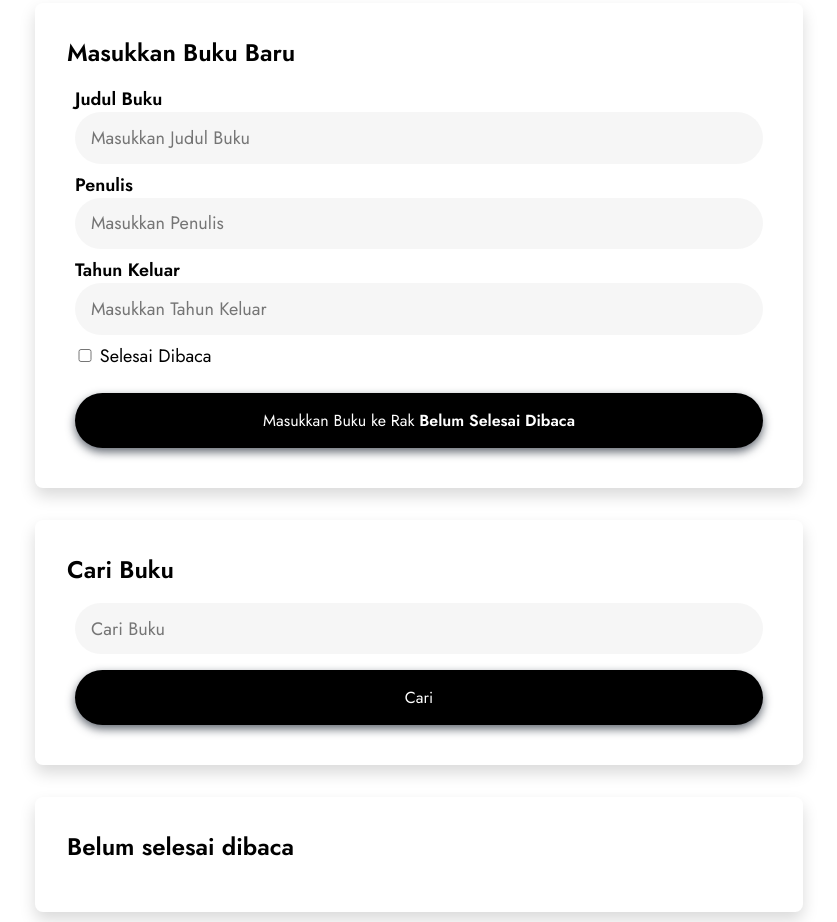
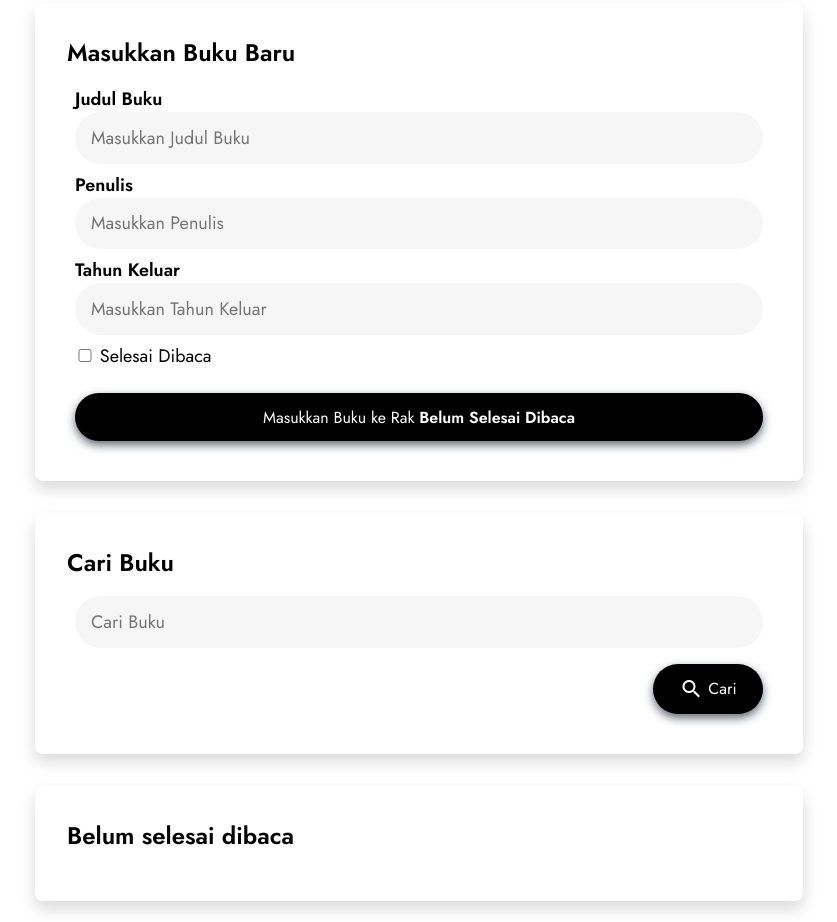
Before and after one commit to MuhammadFarhan200/Front-EndWebPemula, a plain HTML site: page Submission/index.html in a window 1280 px wide. Shown: the part 523-1445 px from the top of the page, without its empty margins (221-1058 px from the left). Drawn offline with Linux system fonts and the light colour scheme; some packages are replaced by stand-ins of ours; a script that the page names is missing.

Commit message:
Belajar Javascript

```diff
--- a/Submission/css/style.css
+++ b/Submission/css/style.css
@@ -7,13 +7,13 @@
 }
 
 * {
+    font-family: 'Jost', sans-serif;
     padding: 0;
     margin: 0;
     box-sizing: border-box;
 }
 
 body {
-    font-family: 'Jost', sans-serif;
     -webkit-tap-highlight-color: transparent;
 }
 
@@ -118,7 +118,7 @@ input[type=number]:focus {
     outline: none;
     font-family: 'Jost', sans-serif;
     font-size: 16px;
-    padding: 1rem 2rem;
+    padding: .8rem 2rem;
     color: white;
     background-color: black;
     box-shadow: 0 4px 10px 0 rgba(45, 54, 65, 0.75);
@@ -134,6 +134,19 @@ input[type=number]:focus {
 
 .search {
     margin-top: 2rem;
+}
+
+#submit-search {
+    display: flex;
+    width: 110px;
+    margin-left: auto;
+    flex-direction: row;
+    justify-content: center;
+    align-items: center;
+}
+
+#submit-search .material-icons {
+    margin-right: .3rem;
 }
 
 .book-shelf {
@@ -216,6 +229,10 @@ input[type=number]:focus {
 }
 
 @media (max-width: 576px) {
+    #submit-search {
+        width: 100%;
+    }
+
     .button-action-text {
         display: none;
     }
--- a/Submission/index.html
+++ b/Submission/index.html
@@ -54,7 +54,10 @@
             <form action="" id="search-book">
                 <div class="input-form input-form-search">
                     <input type="search" id="search-book-title" placeholder="Cari Buku">
-                    <button id="submit-search" class="submit-button">Cari</button>
+                    <button id="submit-search" class="submit-button">
+                        <span class="material-icons">search</span>
+                        Cari
+                    </button>
                 </div>
             </form>
         </section>
```
